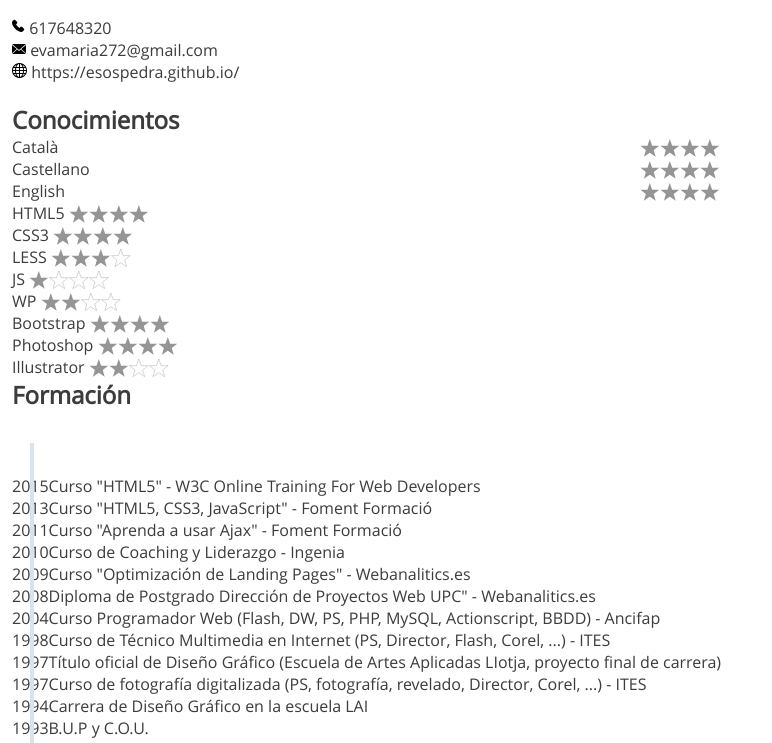
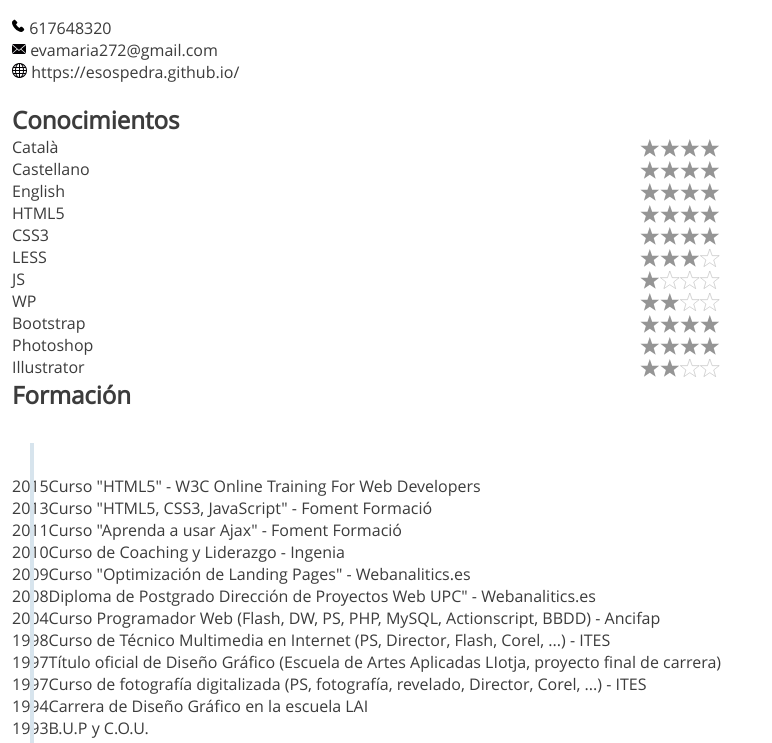
Before and after one commit to esospedra/esospedra.github.io, a plain HTML site: page index.html in a window 1280 px wide. Shown: the part 57-800 px from the top of the page, without its empty margins (0-772 px from the left). Drawn offline with nearby package versions, Linux system fonts and the light colour scheme.

Commit message:
languages and Knowledges

```diff
--- a/index.html
+++ b/index.html
@@ -8,16 +8,6 @@
 		<meta name="description" content="Diseño, web, frontend, front-end, maquetacion, html5, CSS3, LESS, Bootstrap. Diseño y maquetación web" />
 		<meta name="viewport" content="width=device-width,initial-scale=1, maximum-scale=1.0, user-scalable=0"/>
 		<link rel="stylesheet" type="text/css" href="css/style.css"/>
-		<script src="js/main.js"></script>
-		<script>
-			$(window).on('scroll', function(){
-				$timeline_block.each(function(){
-					if( $(this).offset().top <= $(window).scrollTop()+$(window).height()*0.75 && $(this).find('.cd-timeline-img').hasClass('is-hidden') ) {
-						$(this).find('.cd-timeline-img, .cd-timeline-content').removeClass('is-hidden').addClass('bounce-in');
-					}
-				});
-			});
-		</script>
 	</head>
 
 	<body>
@@ -74,15 +64,15 @@
 							<li class="cv-row"><p class="cv-cell">Castellano</p><p class="cv-cell"><svg width="20" height="20" viewBox="0 0 51 48" class="star"><path fill="#959595" d="m25,1 6,17h18l-14,11 5,17-15-10-15,10 5-17-14-11h18z"/></svg><svg width="20" height="20" viewBox="0 0 51 48" class="star"><path fill="#959595" d="m25,1 6,17h18l-14,11 5,17-15-10-15,10 5-17-14-11h18z"/></svg><svg width="20" height="20" viewBox="0 0 51 48" class="star"><path fill="#959595" d="m25,1 6,17h18l-14,11 5,17-15-10-15,10 5-17-14-11h18z"/></svg><svg width="20" height="20" viewBox="0 0 51 48" class="star"><path fill="#959595" d="m25,1 6,17h18l-14,11 5,17-15-10-15,10 5-17-14-11h18z"/></svg></p></li>
 							<li class="cv-row"><p class="cv-cell">English</p><p class="cv-cell"><svg width="20" height="20" viewBox="0 0 51 48" class="star"><path fill="#959595" d="m25,1 6,17h18l-14,11 5,17-15-10-15,10 5-17-14-11h18z"/></svg><svg width="20" height="20" viewBox="0 0 51 48" class="star"><path fill="#959595" d="m25,1 6,17h18l-14,11 5,17-15-10-15,10 5-17-14-11h18z"/></svg><svg width="20" height="20" viewBox="0 0 51 48" class="star"><path fill="#959595" d="m25,1 6,17h18l-14,11 5,17-15-10-15,10 5-17-14-11h18z"/></svg><svg width="20" height="20" viewBox="0 0 51 48" class="star"><path fill="#959595" d="m25,1 6,17h18l-14,11 5,17-15-10-15,10 5-17-14-11h18z"/></svg></p></li>
 						</ul>
-						<ul class="cv-cell">
-							<li><p>HTML5 <svg width="20" height="20" viewBox="0 0 51 48" class="star"><path fill="#959595" d="m25,1 6,17h18l-14,11 5,17-15-10-15,10 5-17-14-11h18z"/></svg><svg width="20" height="20" viewBox="0 0 51 48" class="star"><path fill="#959595" d="m25,1 6,17h18l-14,11 5,17-15-10-15,10 5-17-14-11h18z"/></svg><svg width="20" height="20" viewBox="0 0 51 48" class="star"><path fill="#959595" d="m25,1 6,17h18l-14,11 5,17-15-10-15,10 5-17-14-11h18z"/></svg><svg width="20" height="20" viewBox="0 0 51 48" class="star"><path fill="#959595" d="m25,1 6,17h18l-14,11 5,17-15-10-15,10 5-17-14-11h18z"/></svg></p></li>
-							<li><p>CSS3 <svg width="20" height="20" viewBox="0 0 51 48" class="star"><path fill="#959595" d="m25,1 6,17h18l-14,11 5,17-15-10-15,10 5-17-14-11h18z"/></svg><svg width="20" height="20" viewBox="0 0 51 48" class="star"><path fill="#959595" d="m25,1 6,17h18l-14,11 5,17-15-10-15,10 5-17-14-11h18z"/></svg><svg width="20" height="20" viewBox="0 0 51 48" class="star"><path fill="#959595" d="m25,1 6,17h18l-14,11 5,17-15-10-15,10 5-17-14-11h18z"/></svg><svg width="20" height="20" viewBox="0 0 51 48" class="star"><path fill="#959595" d="m25,1 6,17h18l-14,11 5,17-15-10-15,10 5-17-14-11h18z"/></svg></p></li>
-							<li><p>LESS <svg width="20" height="20" viewBox="0 0 51 48" class="star"><path fill="#959595" d="m25,1 6,17h18l-14,11 5,17-15-10-15,10 5-17-14-11h18z"/></svg><svg width="20" height="20" viewBox="0 0 51 48" class="star"><path fill="#959595" d="m25,1 6,17h18l-14,11 5,17-15-10-15,10 5-17-14-11h18z"/></svg><svg width="20" height="20" viewBox="0 0 51 48" class="star"><path fill="#959595" d="m25,1 6,17h18l-14,11 5,17-15-10-15,10 5-17-14-11h18z"/></svg><svg width="20" height="20" viewBox="0 0 51 48" class="star"><path fill="none" stroke="#959595" d="m25,1 6,17h18l-14,11 5,17-15-10-15,10 5-17-14-11h18z"/></svg></p></li>
-							<li><p>JS <svg width="20" height="20" viewBox="0 0 51 48" class="star"><path fill="#959595" d="m25,1 6,17h18l-14,11 5,17-15-10-15,10 5-17-14-11h18z"/></svg><svg width="20" height="20" viewBox="0 0 51 48" class="star"><path fill="none" stroke="#959595" d="m25,1 6,17h18l-14,11 5,17-15-10-15,10 5-17-14-11h18z"/></svg><svg width="20" height="20" viewBox="0 0 51 48" class="star"><path fill="none" stroke="#959595" d="m25,1 6,17h18l-14,11 5,17-15-10-15,10 5-17-14-11h18z"/></svg><svg width="20" height="20" viewBox="0 0 51 48" class="star"><path fill="none" stroke="#959595" d="m25,1 6,17h18l-14,11 5,17-15-10-15,10 5-17-14-11h18z"/></svg></p></li>
-							<li><p>WP <svg width="20" height="20" viewBox="0 0 51 48" class="star"><path fill="#959595" d="m25,1 6,17h18l-14,11 5,17-15-10-15,10 5-17-14-11h18z"/></svg><svg width="20" height="20" viewBox="0 0 51 48" class="star"><path fill="#959595" d="m25,1 6,17h18l-14,11 5,17-15-10-15,10 5-17-14-11h18z"/></svg><svg width="20" height="20" viewBox="0 0 51 48" class="star"><path fill="none" stroke="#959595" d="m25,1 6,17h18l-14,11 5,17-15-10-15,10 5-17-14-11h18z"/></svg><svg width="20" height="20" viewBox="0 0 51 48" class="star"><path fill="none" stroke="#959595" d="m25,1 6,17h18l-14,11 5,17-15-10-15,10 5-17-14-11h18z"/></svg></p></li>
-							<li><p>Bootstrap <svg width="20" height="20" viewBox="0 0 51 48" class="star"><path fill="#959595" d="m25,1 6,17h18l-14,11 5,17-15-10-15,10 5-17-14-11h18z"/></svg><svg width="20" height="20" viewBox="0 0 51 48" class="star"><path fill="#959595" d="m25,1 6,17h18l-14,11 5,17-15-10-15,10 5-17-14-11h18z"/></svg><svg width="20" height="20" viewBox="0 0 51 48" class="star"><path fill="#959595" d="m25,1 6,17h18l-14,11 5,17-15-10-15,10 5-17-14-11h18z"/></svg><svg width="20" height="20" viewBox="0 0 51 48" class="star"><path fill="#959595" d="m25,1 6,17h18l-14,11 5,17-15-10-15,10 5-17-14-11h18z"/></svg></p></li>
-							<li><p>Photoshop <svg width="20" height="20" viewBox="0 0 51 48" class="star"><path fill="#959595" d="m25,1 6,17h18l-14,11 5,17-15-10-15,10 5-17-14-11h18z"/></svg><svg width="20" height="20" viewBox="0 0 51 48" class="star"><path fill="#959595" d="m25,1 6,17h18l-14,11 5,17-15-10-15,10 5-17-14-11h18z"/></svg><svg width="20" height="20" viewBox="0 0 51 48" class="star"><path fill="#959595" d="m25,1 6,17h18l-14,11 5,17-15-10-15,10 5-17-14-11h18z"/></svg><svg width="20" height="20" viewBox="0 0 51 48" class="star"><path fill="#959595" d="m25,1 6,17h18l-14,11 5,17-15-10-15,10 5-17-14-11h18z"/></svg></p></li>
-							<li><p>Illustrator <svg width="20" height="20" viewBox="0 0 51 48" class="star"><path fill="#959595" d="m25,1 6,17h18l-14,11 5,17-15-10-15,10 5-17-14-11h18z"/></svg><svg width="20" height="20" viewBox="0 0 51 48" class="star"><path fill="#959595" d="m25,1 6,17h18l-14,11 5,17-15-10-15,10 5-17-14-11h18z"/></svg><svg width="20" height="20" viewBox="0 0 51 48" class="star"><path fill="none" stroke="#959595" d="m25,1 6,17h18l-14,11 5,17-15-10-15,10 5-17-14-11h18z"/></svg><svg width="20" height="20" viewBox="0 0 51 48" class="star"><path fill="none" stroke="#959595" d="m25,1 6,17h18l-14,11 5,17-15-10-15,10 5-17-14-11h18z"/></svg></p></li>
+						<ul class="cv-table">
+							<li class="cv-row"><p class="cv-cell">HTML5</p><p class="cv-cell"><svg width="20" height="20" viewBox="0 0 51 48" class="star"><path fill="#959595" d="m25,1 6,17h18l-14,11 5,17-15-10-15,10 5-17-14-11h18z"/></svg><svg width="20" height="20" viewBox="0 0 51 48" class="star"><path fill="#959595" d="m25,1 6,17h18l-14,11 5,17-15-10-15,10 5-17-14-11h18z"/></svg><svg width="20" height="20" viewBox="0 0 51 48" class="star"><path fill="#959595" d="m25,1 6,17h18l-14,11 5,17-15-10-15,10 5-17-14-11h18z"/></svg><svg width="20" height="20" viewBox="0 0 51 48" class="star"><path fill="#959595" d="m25,1 6,17h18l-14,11 5,17-15-10-15,10 5-17-14-11h18z"/></svg></p></li>
+							<li class="cv-row"><p class="cv-cell">CSS3</p><p class="cv-cell"><svg width="20" height="20" viewBox="0 0 51 48" class="star"><path fill="#959595" d="m25,1 6,17h18l-14,11 5,17-15-10-15,10 5-17-14-11h18z"/></svg><svg width="20" height="20" viewBox="0 0 51 48" class="star"><path fill="#959595" d="m25,1 6,17h18l-14,11 5,17-15-10-15,10 5-17-14-11h18z"/></svg><svg width="20" height="20" viewBox="0 0 51 48" class="star"><path fill="#959595" d="m25,1 6,17h18l-14,11 5,17-15-10-15,10 5-17-14-11h18z"/></svg><svg width="20" height="20" viewBox="0 0 51 48" class="star"><path fill="#959595" d="m25,1 6,17h18l-14,11 5,17-15-10-15,10 5-17-14-11h18z"/></svg></p></li>
+							<li class="cv-row"><p class="cv-cell">LESS</p><p class="cv-cell"><svg width="20" height="20" viewBox="0 0 51 48" class="star"><path fill="#959595" d="m25,1 6,17h18l-14,11 5,17-15-10-15,10 5-17-14-11h18z"/></svg><svg width="20" height="20" viewBox="0 0 51 48" class="star"><path fill="#959595" d="m25,1 6,17h18l-14,11 5,17-15-10-15,10 5-17-14-11h18z"/></svg><svg width="20" height="20" viewBox="0 0 51 48" class="star"><path fill="#959595" d="m25,1 6,17h18l-14,11 5,17-15-10-15,10 5-17-14-11h18z"/></svg><svg width="20" height="20" viewBox="0 0 51 48" class="star"><path fill="none" stroke="#959595" d="m25,1 6,17h18l-14,11 5,17-15-10-15,10 5-17-14-11h18z"/></svg></p></li>
+							<li class="cv-row"><p class="cv-cell">JS</p><p class="cv-cell"><svg width="20" height="20" viewBox="0 0 51 48" class="star"><path fill="#959595" d="m25,1 6,17h18l-14,11 5,17-15-10-15,10 5-17-14-11h18z"/></svg><svg width="20" height="20" viewBox="0 0 51 48" class="star"><path fill="none" stroke="#959595" d="m25,1 6,17h18l-14,11 5,17-15-10-15,10 5-17-14-11h18z"/></svg><svg width="20" height="20" viewBox="0 0 51 48" class="star"><path fill="none" stroke="#959595" d="m25,1 6,17h18l-14,11 5,17-15-10-15,10 5-17-14-11h18z"/></svg><svg width="20" height="20" viewBox="0 0 51 48" class="star"><path fill="none" stroke="#959595" d="m25,1 6,17h18l-14,11 5,17-15-10-15,10 5-17-14-11h18z"/></svg></p></li>
+							<li class="cv-row"><p class="cv-cell">WP</p><p class="cv-cell"><svg width="20" height="20" viewBox="0 0 51 48" class="star"><path fill="#959595" d="m25,1 6,17h18l-14,11 5,17-15-10-15,10 5-17-14-11h18z"/></svg><svg width="20" height="20" viewBox="0 0 51 48" class="star"><path fill="#959595" d="m25,1 6,17h18l-14,11 5,17-15-10-15,10 5-17-14-11h18z"/></svg><svg width="20" height="20" viewBox="0 0 51 48" class="star"><path fill="none" stroke="#959595" d="m25,1 6,17h18l-14,11 5,17-15-10-15,10 5-17-14-11h18z"/></svg><svg width="20" height="20" viewBox="0 0 51 48" class="star"><path fill="none" stroke="#959595" d="m25,1 6,17h18l-14,11 5,17-15-10-15,10 5-17-14-11h18z"/></svg></p></li>
+							<li class="cv-row"><p class="cv-cell">Bootstrap</p><p class="cv-cell"><svg width="20" height="20" viewBox="0 0 51 48" class="star"><path fill="#959595" d="m25,1 6,17h18l-14,11 5,17-15-10-15,10 5-17-14-11h18z"/></svg><svg width="20" height="20" viewBox="0 0 51 48" class="star"><path fill="#959595" d="m25,1 6,17h18l-14,11 5,17-15-10-15,10 5-17-14-11h18z"/></svg><svg width="20" height="20" viewBox="0 0 51 48" class="star"><path fill="#959595" d="m25,1 6,17h18l-14,11 5,17-15-10-15,10 5-17-14-11h18z"/></svg><svg width="20" height="20" viewBox="0 0 51 48" class="star"><path fill="#959595" d="m25,1 6,17h18l-14,11 5,17-15-10-15,10 5-17-14-11h18z"/></svg></p></li>
+							<li class="cv-row"><p class="cv-cell">Photoshop</p><p class="cv-cell"><svg width="20" height="20" viewBox="0 0 51 48" class="star"><path fill="#959595" d="m25,1 6,17h18l-14,11 5,17-15-10-15,10 5-17-14-11h18z"/></svg><svg width="20" height="20" viewBox="0 0 51 48" class="star"><path fill="#959595" d="m25,1 6,17h18l-14,11 5,17-15-10-15,10 5-17-14-11h18z"/></svg><svg width="20" height="20" viewBox="0 0 51 48" class="star"><path fill="#959595" d="m25,1 6,17h18l-14,11 5,17-15-10-15,10 5-17-14-11h18z"/></svg><svg width="20" height="20" viewBox="0 0 51 48" class="star"><path fill="#959595" d="m25,1 6,17h18l-14,11 5,17-15-10-15,10 5-17-14-11h18z"/></svg></p></li>
+							<li class="cv-row"><p class="cv-cell">Illustrator</p><p class="cv-cell"><svg width="20" height="20" viewBox="0 0 51 48" class="star"><path fill="#959595" d="m25,1 6,17h18l-14,11 5,17-15-10-15,10 5-17-14-11h18z"/></svg><svg width="20" height="20" viewBox="0 0 51 48" class="star"><path fill="#959595" d="m25,1 6,17h18l-14,11 5,17-15-10-15,10 5-17-14-11h18z"/></svg><svg width="20" height="20" viewBox="0 0 51 48" class="star"><path fill="none" stroke="#959595" d="m25,1 6,17h18l-14,11 5,17-15-10-15,10 5-17-14-11h18z"/></svg><svg width="20" height="20" viewBox="0 0 51 48" class="star"><path fill="none" stroke="#959595" d="m25,1 6,17h18l-14,11 5,17-15-10-15,10 5-17-14-11h18z"/></svg></p></li>
 						</ul>
 					</div>
 				</article>
@@ -131,8 +121,5 @@
 			</div>
 		</div>
 
-		<script src="http://ajax.googleapis.com/ajax/libs/jquery/1.11.0/jquery.min.js"></script>
-		<script src="js/main.js"></script> <!-- Resource jQuery -->
-
 	</body>
 </html>
```
